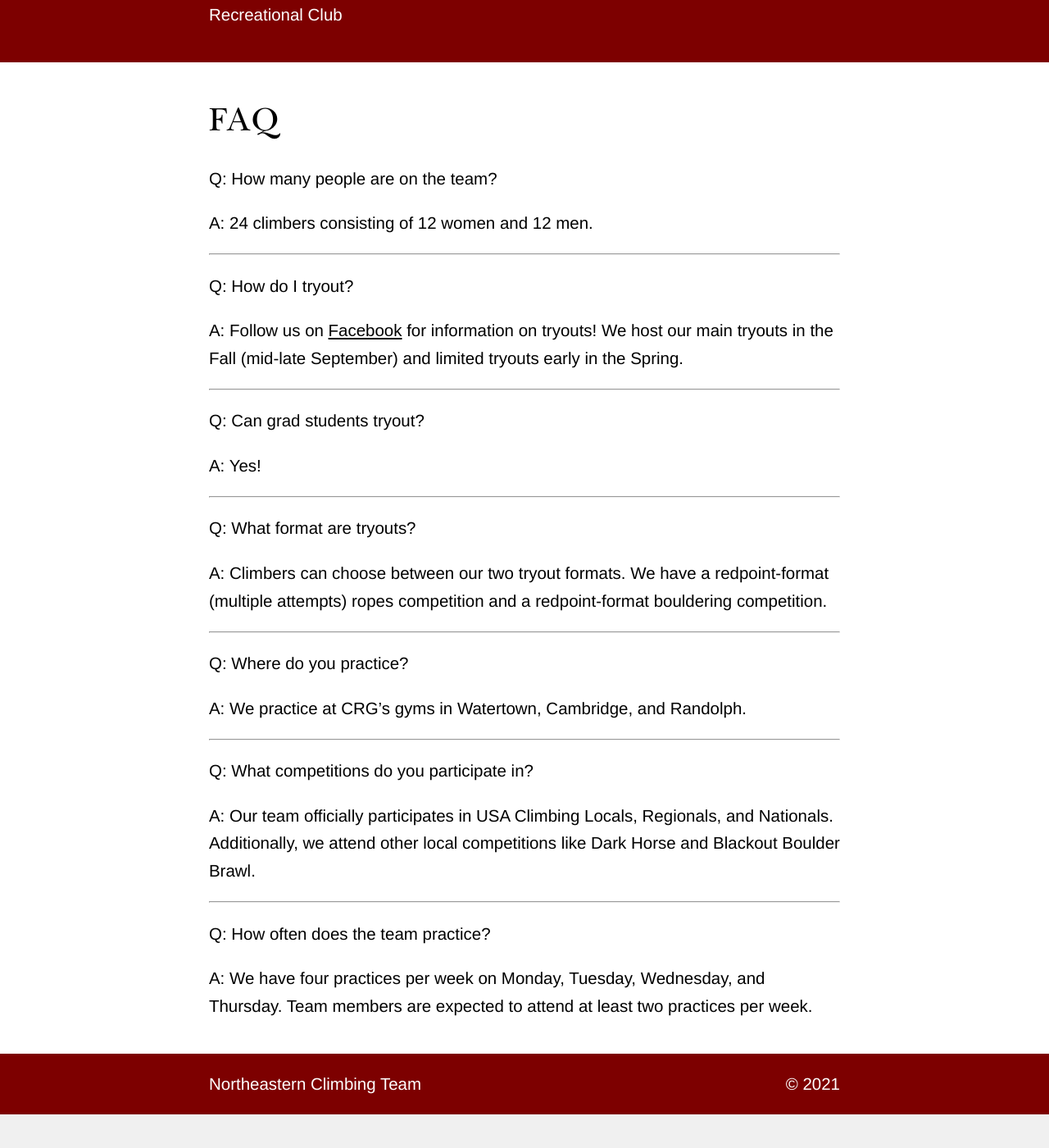
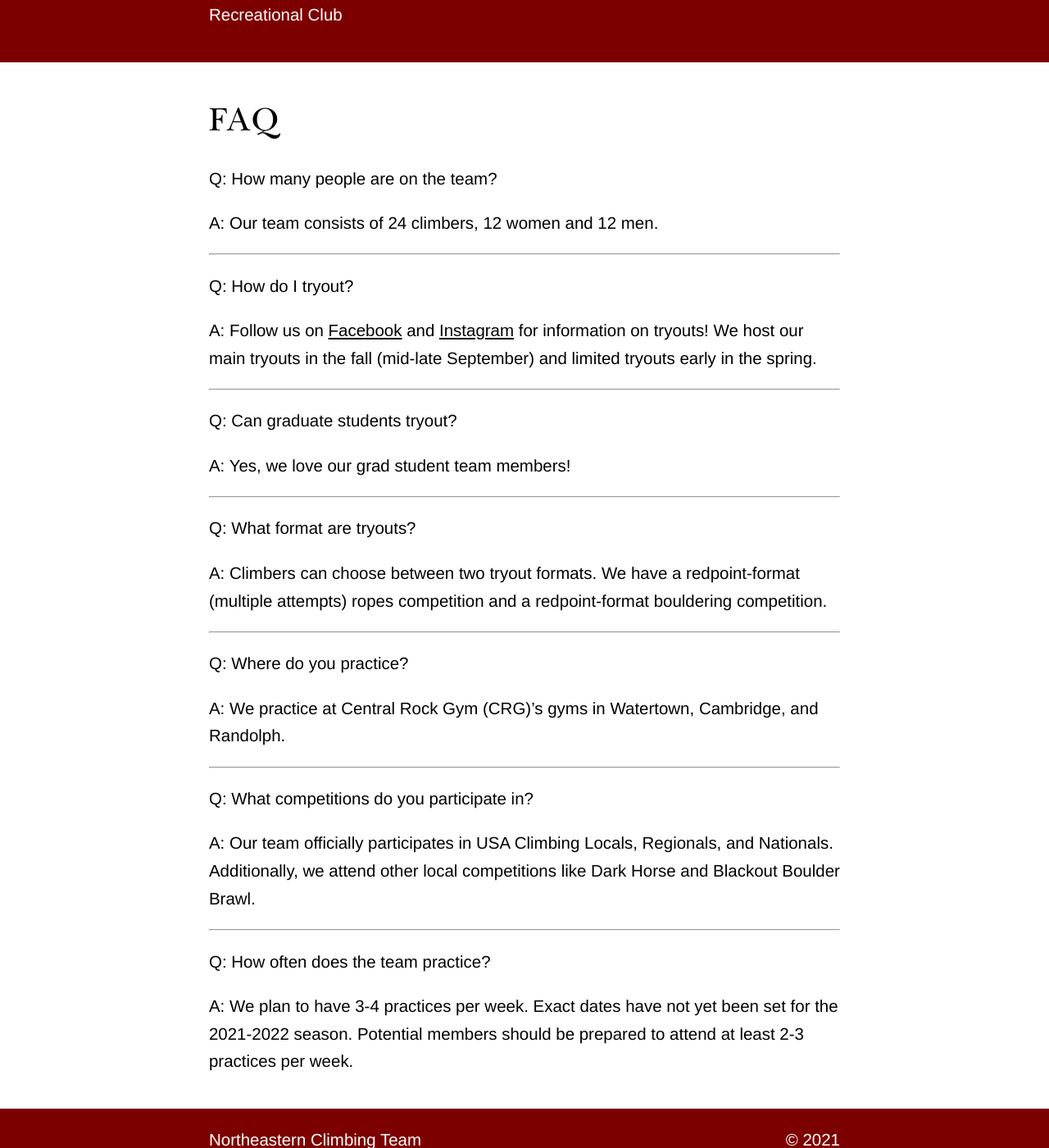
Before and after one commit to NortheasternClimbing/northeasternclimbing.github.io, a Jekyll site: the page built from team/faq.md, in a window 1280 px wide and 1400 px high, scrolled down 259 px. Shown: the whole window at 82% size. Built offline with Jekyll 4.4.1, drawn with Linux system fonts in a browser that asks for light colours; before the commit the page ends 1618 px from its top, so only the background shows below that.

Commit message:
Update faq.md

```diff
--- a/team/faq.md
+++ b/team/faq.md
@@ -4,27 +4,28 @@ layout: team
 ---
 Q: How many people are on the team?
 
-A: 24 climbers consisting of 12 women and 12 men.
+A: Our team consists of 24 climbers, 12 women and 12 men.
 
 ---
 
 Q: How do I tryout?
 
 A: Follow us on [Facebook](https://www.facebook.com/northeasternclimbing/)
-for information on tryouts! We host our main tryouts in the Fall
-(mid-late September) and limited tryouts early in the Spring.
+and [Instagram](https://www.instagram.com/northeasternclimbing/)
+for information on tryouts! We host our main tryouts in the fall
+(mid-late September) and limited tryouts early in the spring.
 
 ---
 
-Q: Can grad students tryout?
+Q: Can graduate students tryout?
 
-A: Yes!
+A: Yes, we love our grad student team members!
 
 ---
 
 Q: What format are tryouts?
 
-A: Climbers can choose between our two tryout formats. We have a
+A: Climbers can choose between two tryout formats. We have a
 redpoint-format (multiple attempts) ropes competition and a
 redpoint-format bouldering competition.
 
@@ -32,7 +33,7 @@ redpoint-format bouldering competition.
 
 Q: Where do you practice?
 
-A: We practice at CRG’s gyms in Watertown, Cambridge, and Randolph.
+A: We practice at Central Rock Gym (CRG)’s gyms in Watertown, Cambridge, and Randolph.
 
 ---
 
@@ -46,5 +47,6 @@ Dark Horse and Blackout Boulder Brawl.
 
 Q: How often does the team practice?
 
-A: We have four practices per week on Monday, Tuesday, Wednesday, and Thursday.
-Team members are expected to attend at least two practices per week.
+A: We plan to have 3-4 practices per week. Exact dates have not yet
+been set for the 2021-2022 season. Potential members should be prepared
+to attend at least 2-3 practices per week.
```
